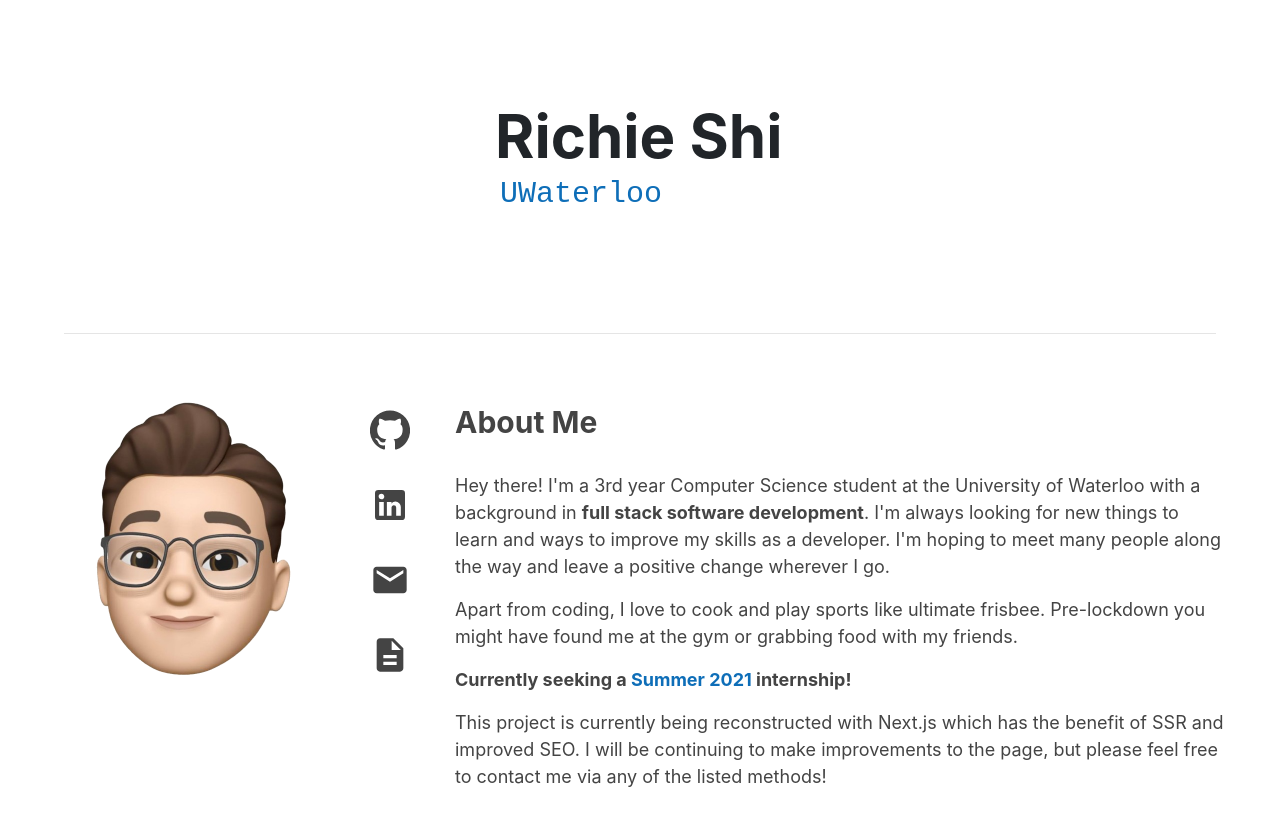
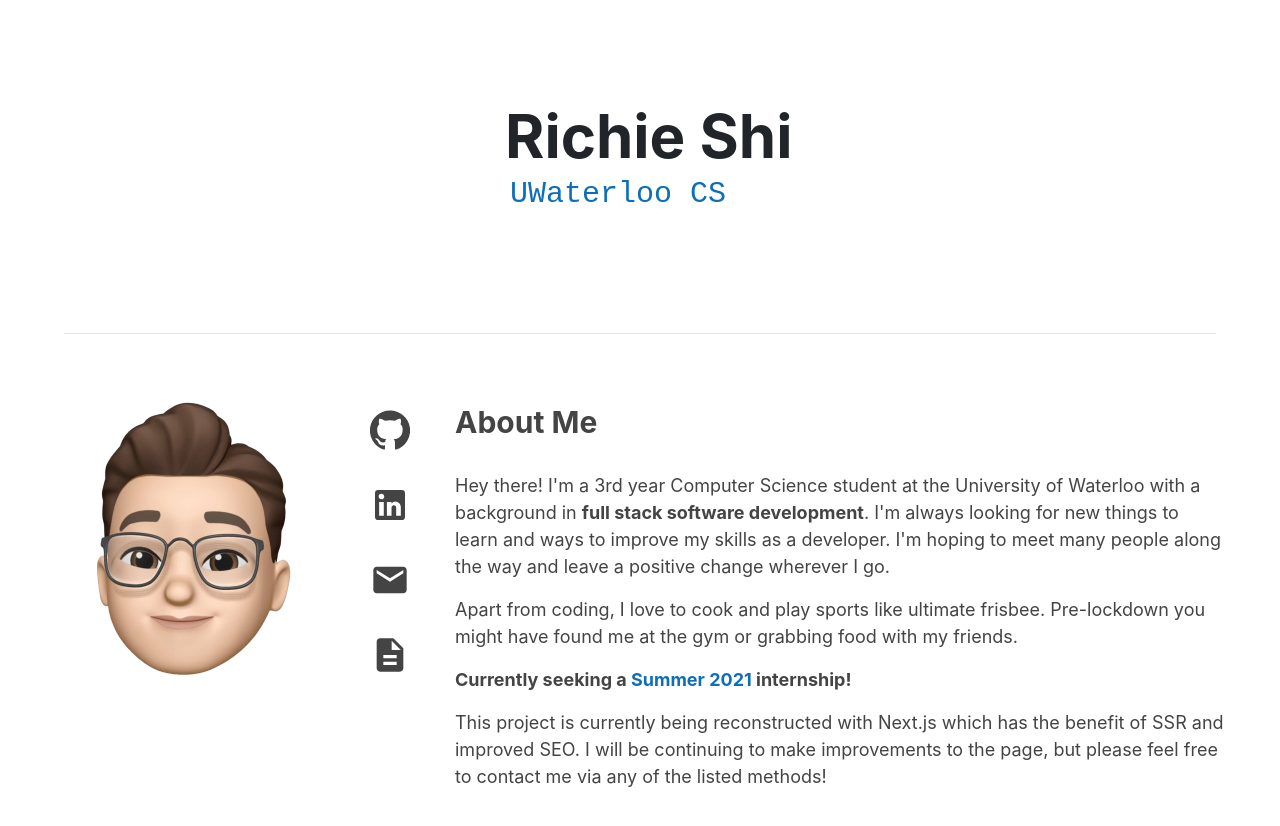
Before and after one commit to rhjshi/my-website, a Next.js app: page / in a window 1280 px wide. Shown: the top 826 px of the page. Built offline with nearby package versions, Linux system fonts and the light colour scheme.

Commit message:
updated resume and changed desc words

```diff
--- a/components/Intro.js
+++ b/components/Intro.js
@@ -11,10 +11,10 @@ const Intro = () => {
             <ScramblingText
               id='scrambled-description'
               className='sub-header'
-              defaultText='Software Engineer'
+              defaultText='Software Dev'
               phrases={[
-                'Software Engineer',
-                'UWaterloo',
+                'Software Dev',
+                'UWaterloo CS',
                 'Toronto, ON'
               ]}
             />
--- a/styles/main.scss
+++ b/styles/main.scss
@@ -40,7 +40,7 @@ hr.intro-break {
     display: flex;
     .desc-box {
       margin: auto;
-      width: 350px;
+      width: 330px;
       padding-left: 45px;
       .hello {
         font-size: large;
```
Also changed, not shown: 1 other file (tests, documents, lock files or other folders).
